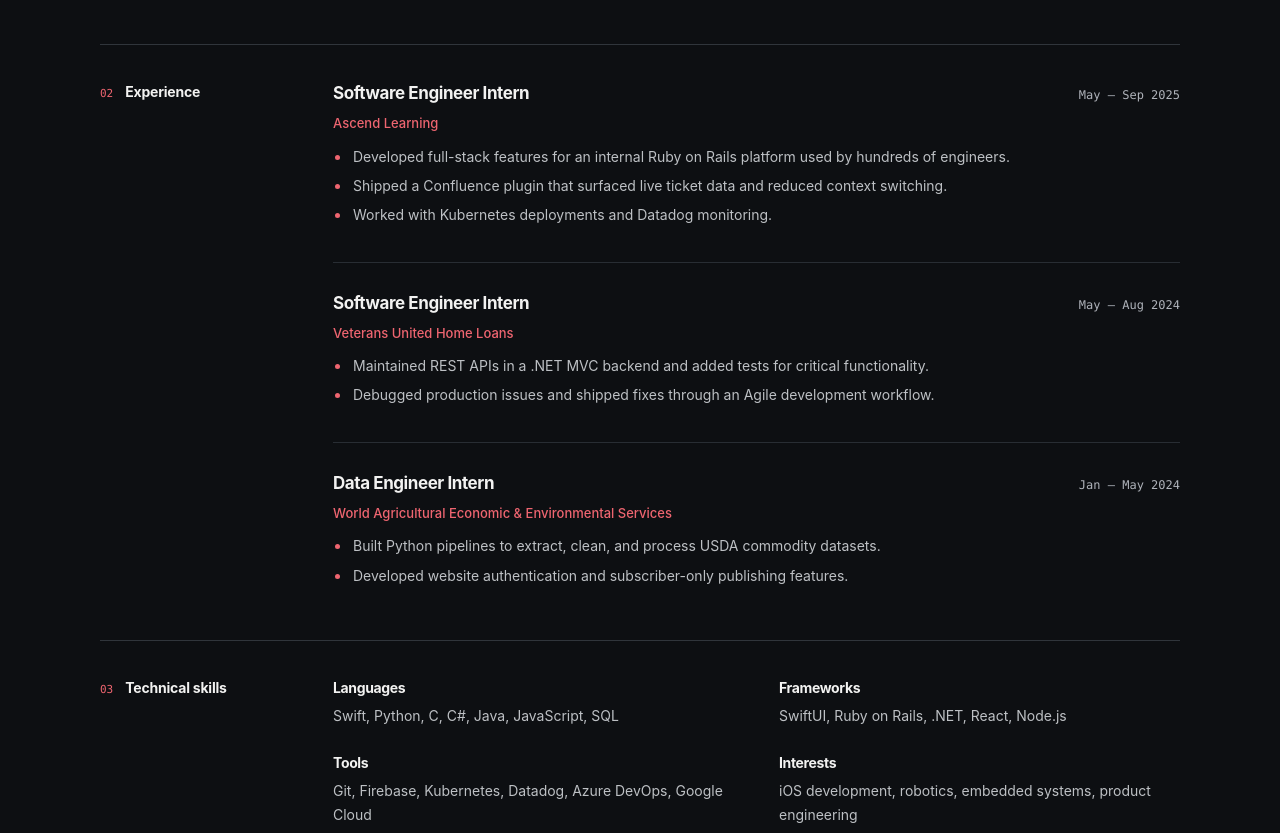
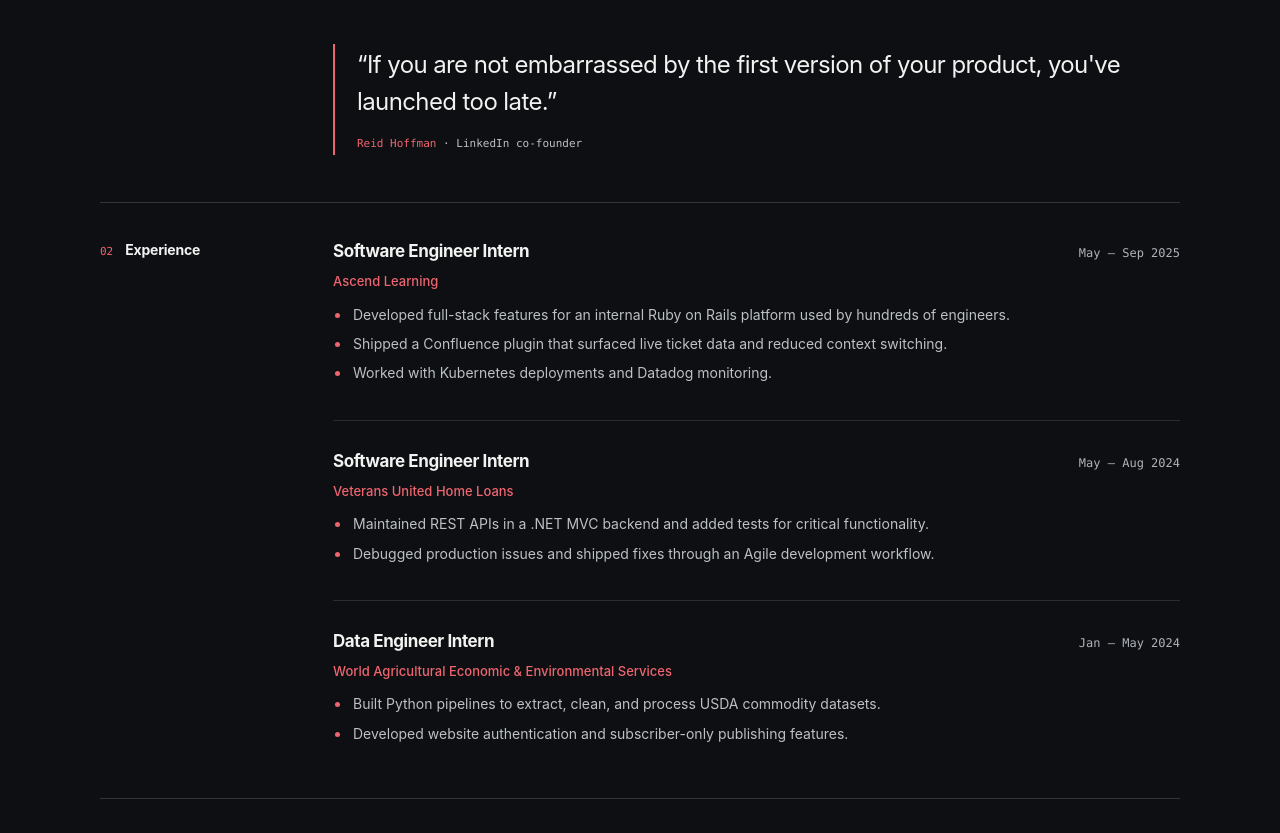
Before and after one commit to k-yleyoung/kyleyoung-public-site, a plain HTML site: page index.html in a window 1280 px wide. Shown: the part 1159-1992 px from the top of the page. Drawn offline with Linux system fonts and the light colour scheme.

Commit message:
Add Reid Hoffman quote below portfolio projects

```diff
--- a/css/site.css
+++ b/css/site.css
@@ -78,6 +78,12 @@
 .section-content li { padding-left: 2px; margin: 5px 0; }
 .section-content li::marker { color: var(--accent); }
 
+.project-quote { margin: 0 0 47px 233px; padding: 2px 0 2px 22px; border-left: 2px solid var(--accent); }
+.project-quote blockquote { margin: 0; }
+.project-quote p { margin: 0; color: var(--text); font-size: clamp(20px, 2.2vw, 24px); line-height: 1.55; letter-spacing: -.025em; }
+.project-quote figcaption { margin-top: 14px; color: var(--secondary); font: 400 11px/1.7 var(--mono); }
+.quote-author { color: var(--accent); }
+
 .skills-grid { display: grid; grid-template-columns: 1fr 1fr; column-gap: 45px; row-gap: 25px; }
 .skills-grid h3 { font-size: 14px; }
 .skills-grid p { margin-top: 6px; }
@@ -101,6 +107,7 @@
   .ascii-module { max-width: 500px; width: 100%; height: 385px; }
   #ascii-art { font-size: 9px; }
   .resume-section { grid-template-columns: 140px minmax(0,1fr); gap: 25px; }
+  .project-quote { margin-left: 165px; }
 }
 @media (max-width: 560px) {
   .site-header-inner, main, .site-footer { width: calc(100% - 36px); }
@@ -115,6 +122,7 @@
   .ascii-module { height: 342px; }
   #ascii-art { font-size: clamp(6.8px, 1.95vw, 9px); }
   .resume-section { display: block; padding: 27px 0 38px; }
+  .project-quote { margin: 0 0 38px; padding-left: 18px; }
   .section-label { margin-bottom: 24px; }
   .entry-heading { align-items: start; }
   .entry-heading h3 { font-size: 16px; }
--- a/index.html
+++ b/index.html
@@ -79,6 +79,13 @@
       </div>
     </section>
 
+    <figure class="project-quote">
+      <blockquote>
+        <p>“If you are not embarrassed by the first version of your product, you've launched too late.”</p>
+      </blockquote>
+      <figcaption><span class="quote-author">Reid Hoffman</span> · LinkedIn co-founder</figcaption>
+    </figure>
+
     <section class="resume-section" id="experience" aria-labelledby="experience-title">
       <div class="section-label"><span class="section-number">02</span><h2 id="experience-title">Experience</h2></div>
       <div class="section-content">
```
